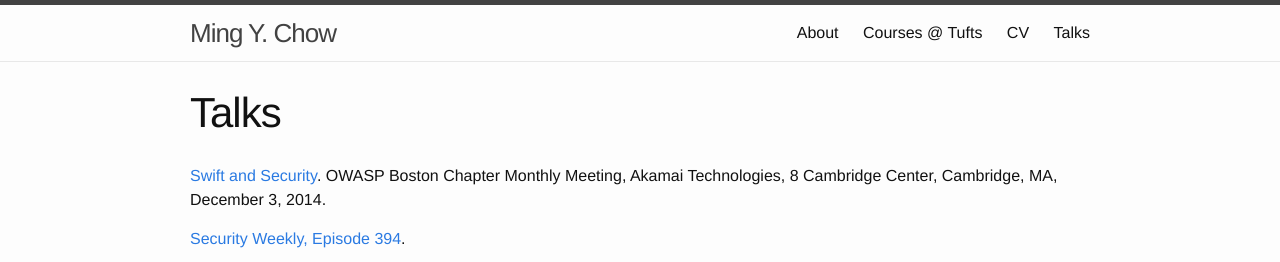
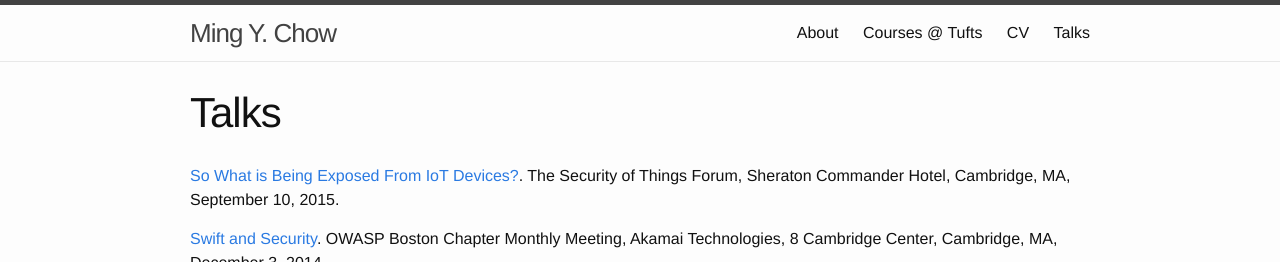
Before and after one commit to mchow01/mchow01.github.io, a Jekyll site: the page built from talks.md, in a window 1280 px wide and 900 px high, cut to the strip 0-262 px from the top of the window. Built offline with Jekyll 4.4.1, drawn with Linux system fonts in a browser that asks for light colours.

Commit message:
Posted Security of Things talk

```diff
--- a/talks.md
+++ b/talks.md
@@ -3,6 +3,8 @@ layout: page
 title: Talks
 permalink: /talks/
 ---
+
+[So What is Being Exposed From IoT Devices?](/docs/securityofthings2015.pdf). The Security of Things Forum, Sheraton Commander Hotel, Cambridge, MA, September 10, 2015.
 
 [Swift and Security](/docs/SwiftAndSecurity.pdf). OWASP Boston Chapter Monthly Meeting, Akamai Technologies, 8 Cambridge Center, Cambridge, MA, December 3, 2014.
 
```
Also changed, not shown: 4 other files.
